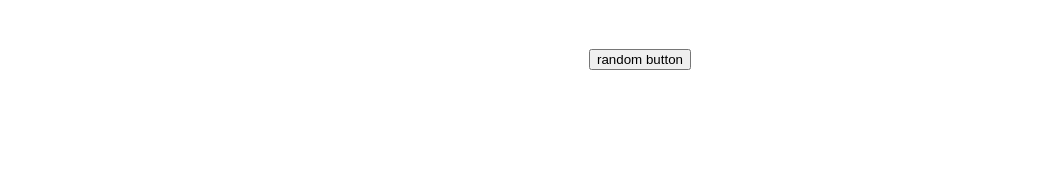
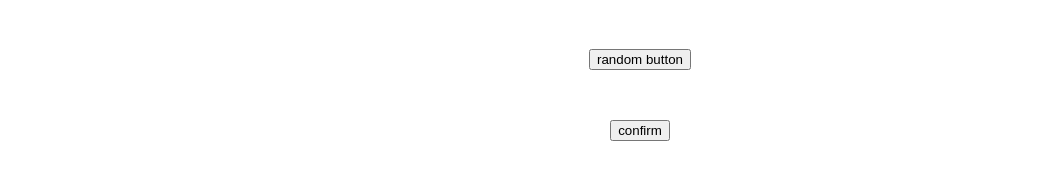
Before and after one commit to UrosPur/vivify-zoo, a Vue app: page / in a window 1280 px wide. Shown: the part 617-796 px from the top of the page, without its empty margins (0-1063 px from the left). Built offline with nearby package versions, Linux system fonts and the light colour scheme.

Commit message:
are you sure

```diff
--- a/src/components/AnimalList.vue
+++ b/src/components/AnimalList.vue
@@ -63,6 +63,13 @@
 
         </div>
 
+        <div style="padding-top: 50px">
+
+            <!--<button @click="setInterval(areYouSure(),3000)"> {{ buttonName }}</button>-->
+            <button @click="areYouSure"> {{ buttonName }}</button>
+
+        </div>
+
     </div>
 </template>
 
@@ -74,7 +81,9 @@
             return {
 
 
-                isButtonDisabled:false,
+                isButtonDisabled: false,
+
+                buttonName: 'confirm',
 
                 animals: [
 
@@ -157,10 +166,44 @@
 
                 this.isButtonDisabled = true;
 
-                setTimeout(function (){
+                setTimeout(function () {
                     this.isButtonDisabled = false
 
                 }, 5000)
+            },
+
+            areYouSure() {
+
+                var result = confirm('are You sure?');
+
+                if (result) {
+
+                    this.buttonName = 'Success'
+
+                    setTimeout(() => {
+
+                    this.buttonName = 'confirm'
+
+                    }, 3000)
+
+                } else {
+
+
+                        this.buttonName = 'you must confirm to finish'
+
+                    setTimeout(() => {
+
+                        this.buttonName = 'confirm'
+
+                    }, 3000)
+
+                }
+
+
+                // setTimeout(() => {
+                //
+                // }, 3000)
+
             }
 
 
```
